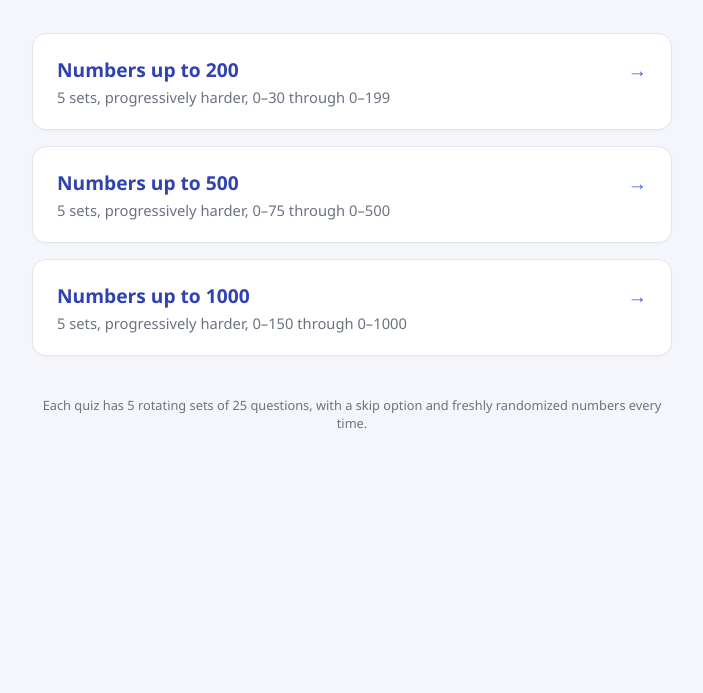
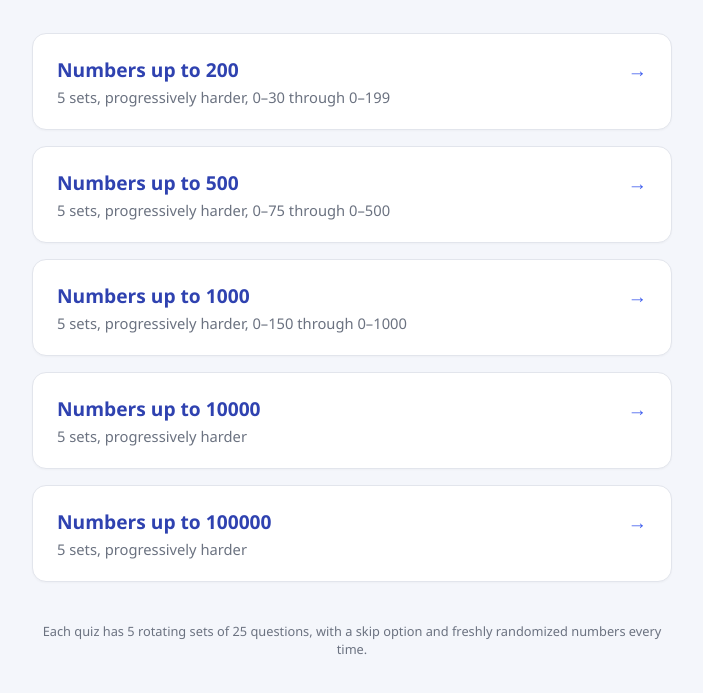
Before and after one commit to kanvesh/kidmaths, a plain HTML site: page index.html in a window 1280 px wide. Shown: the part 137-830 px from the top of the page, without its empty margins (288-991 px from the left). Before the commit the page ends 800 px from the top, so only its background shows below. Drawn offline with Linux system fonts and the light colour scheme.

Commit message:
added two more levels to compare

```diff
--- a/index.html
+++ b/index.html
@@ -103,11 +103,27 @@
       <div class="quiz-desc">5 sets, progressively harder, 0–75 through 0–500</div>
     </a>
 
+
     <a class="quiz-card" href="bigger_number_quiz_1000.html">
       <span class="arrow">→</span>
       <div class="quiz-title">Numbers up to 1000</div>
       <div class="quiz-desc">5 sets, progressively harder, 0–150 through 0–1000</div>
     </a>
+
+    <a class="quiz-card" href="bigger_number_quiz_10000.html">
+      <span class="arrow">→</span>
+      <div class="quiz-title">Numbers up to 10000</div>
+      <div class="quiz-desc">5 sets, progressively harder</div>
+    </a>
+
+    <a class="quiz-card" href="bigger_number_quiz_100000.html">
+      <span class="arrow">→</span>
+      <div class="quiz-title">Numbers up to 100000</div>
+      <div class="quiz-desc">5 sets, progressively harder</div>
+    </a>
+
+
+
   </div>
 
   <footer>Each quiz has 5 rotating sets of 25 questions, with a skip option and freshly randomized numbers every time.</footer>
```
